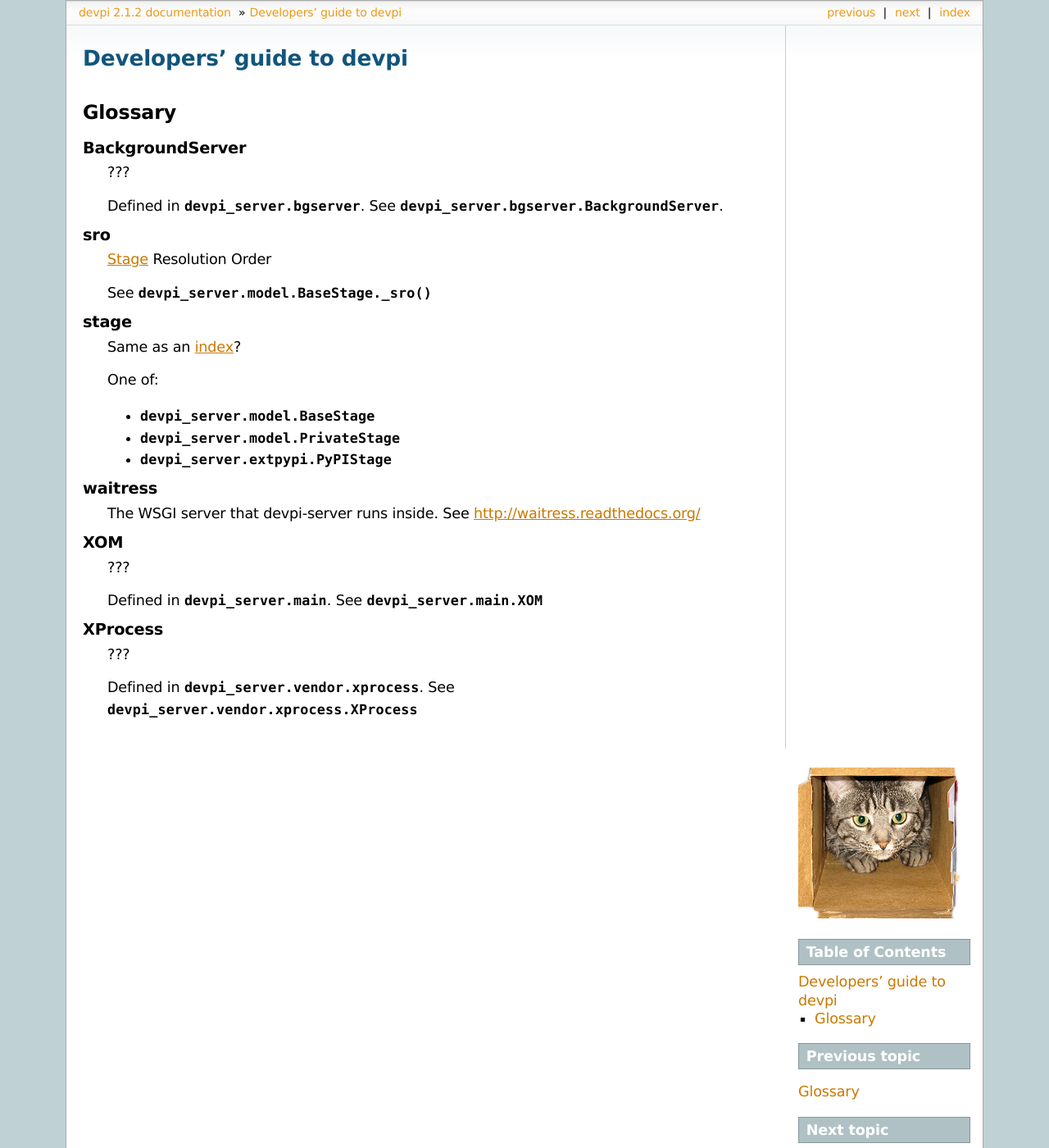
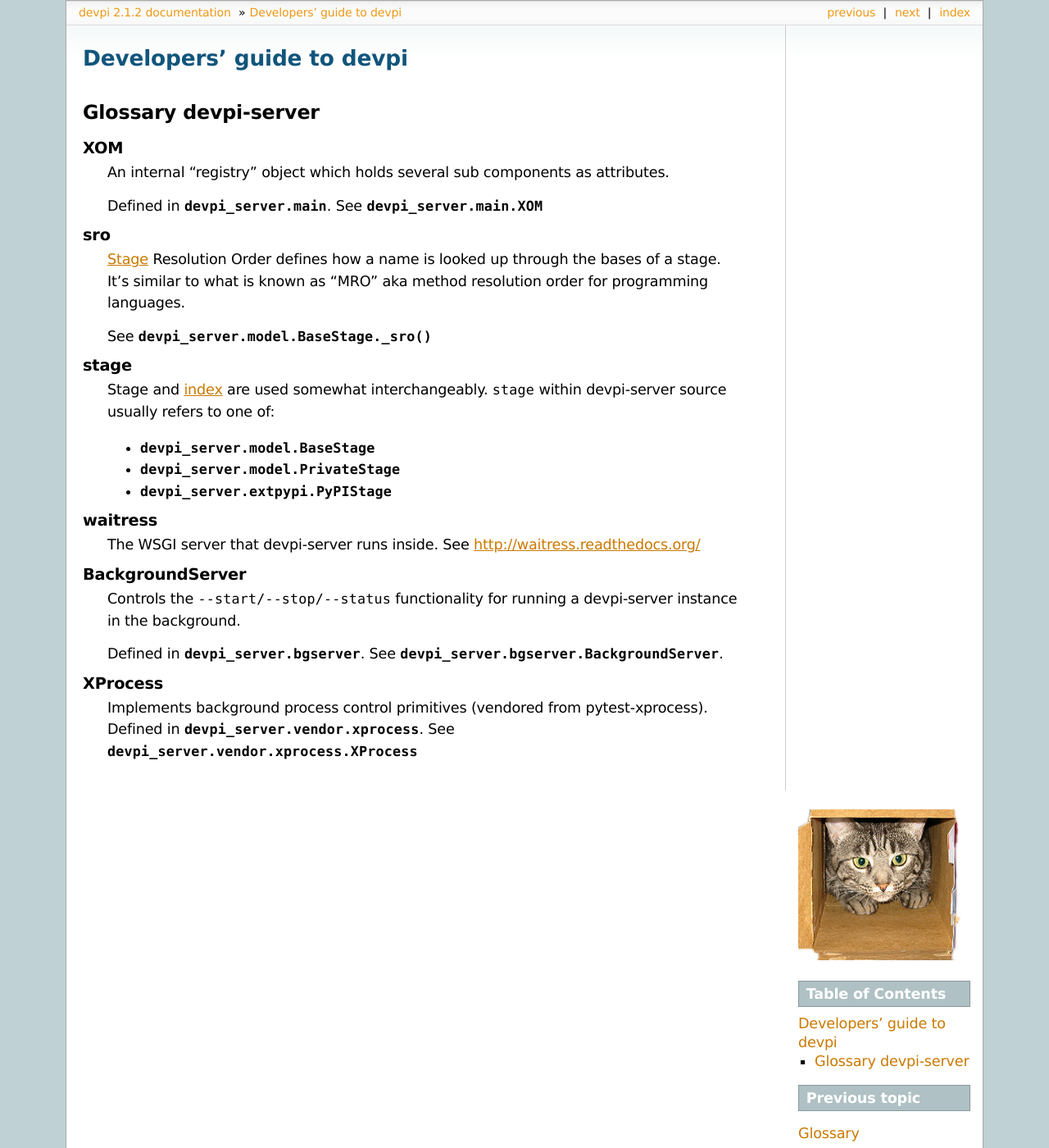
Before and after one commit to devpi/devpi, a Sphinx documentation site: the page built from doc/devguide/index.rst, in a window 1280 px wide and 1400 px high. Shown: the whole window at 82% size. Built offline with Sphinx 7.4.7, drawn with Linux system fonts in a browser that asks for light colours.

Commit message:
refine docs a bit

```diff
--- a/doc/devguide/index.rst
+++ b/doc/devguide/index.rst
@@ -3,33 +3,32 @@ Developers' guide to devpi
 ==========================
 
 
-Glossary
-========
+Glossary devpi-server
+=====================
 
 
 .. glossary::
 
-   BackgroundServer
+   XOM
 
-      ???
+      An internal "registry" object which holds several sub components
+      as attributes.
 
-      Defined in :mod:`devpi_server.bgserver`. See :class:`devpi_server.bgserver.BackgroundServer`.
+      Defined in :mod:`devpi_server.main`. See :class:`devpi_server.main.XOM`
 
-      .. todo::
-
-         What is the purpose of this?
 
    sro
 
-      :term:`Stage` Resolution Order
+      :term:`Stage` Resolution Order defines how a name is looked up through
+      the bases of a stage.  It's similar to what is known as "MRO" aka method
+      resolution order for programming languages.
 
       See :func:`devpi_server.model.BaseStage._sro`
 
    stage
 
-      Same as an :term:`index`?
-
-      One of:
+      Stage and :term:`index` are used somewhat interchangeably.  ``stage``
+      within devpi-server source usually refers to one of:
 
       - :class:`devpi_server.model.BaseStage`
       - :class:`devpi_server.model.PrivateStage`
@@ -37,20 +36,20 @@ Glossary
 
    waitress
 
-      The WSGI server that devpi-server runs inside. See http://waitress.readthedocs.org/
+      The WSGI server that devpi-server runs inside.
+      See http://waitress.readthedocs.org/
 
-   XOM
 
-      ???
+   BackgroundServer
 
-      Defined in :mod:`devpi_server.main`. See :class:`devpi_server.main.XOM`
+      Controls the ``--start/--stop/--status`` functionality for
+      running a devpi-server instance in the background.
+
+      Defined in :mod:`devpi_server.bgserver`. See :class:`devpi_server.bgserver.BackgroundServer`.
 
    XProcess
 
-      ???
-
-      Defined in :mod:`devpi_server.vendor.xprocess`. See :class:`devpi_server.vendor.xprocess.XProcess`
-
-      .. todo::
-
-         What is the purpose of this?
+      Implements background process control primitives
+      (vendored from pytest-xprocess).
+      Defined in :mod:`devpi_server.vendor.xprocess`.
+      See :class:`devpi_server.vendor.xprocess.XProcess`
```
